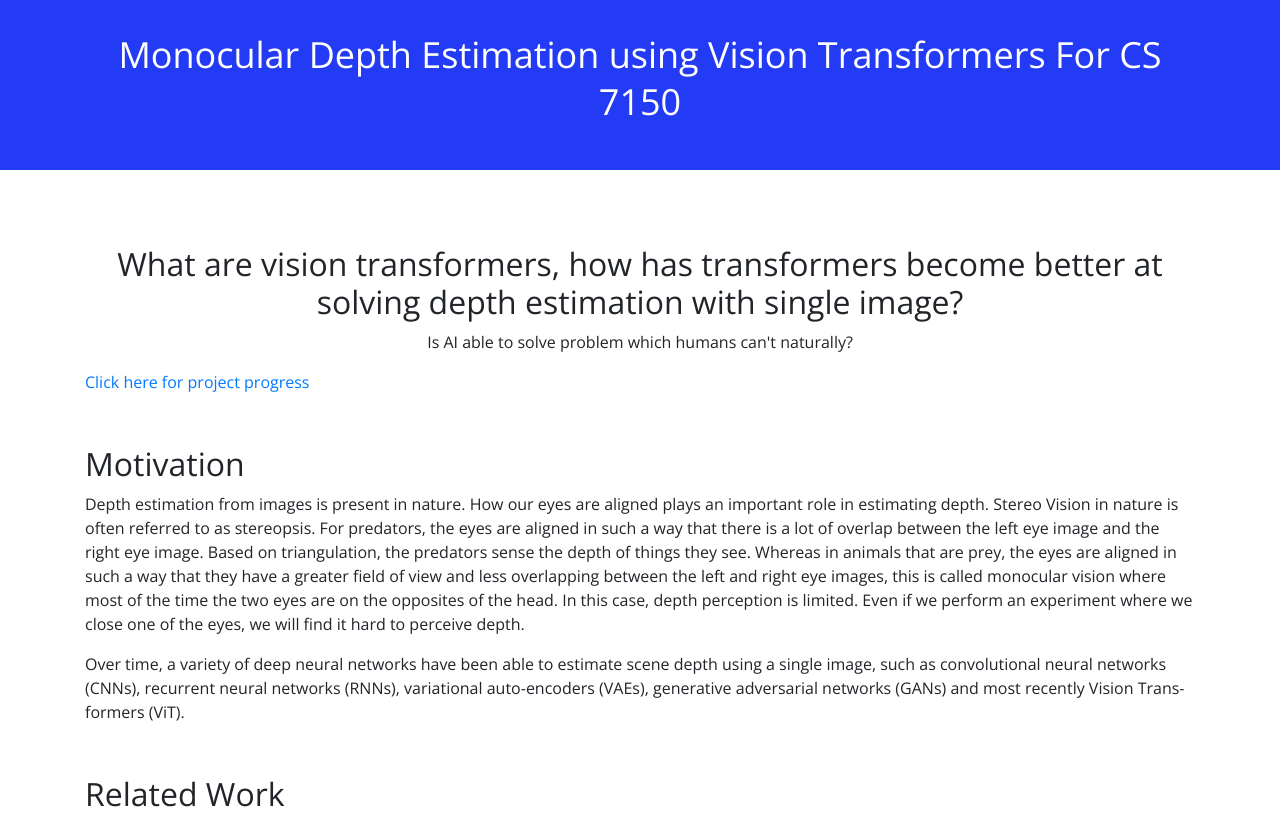
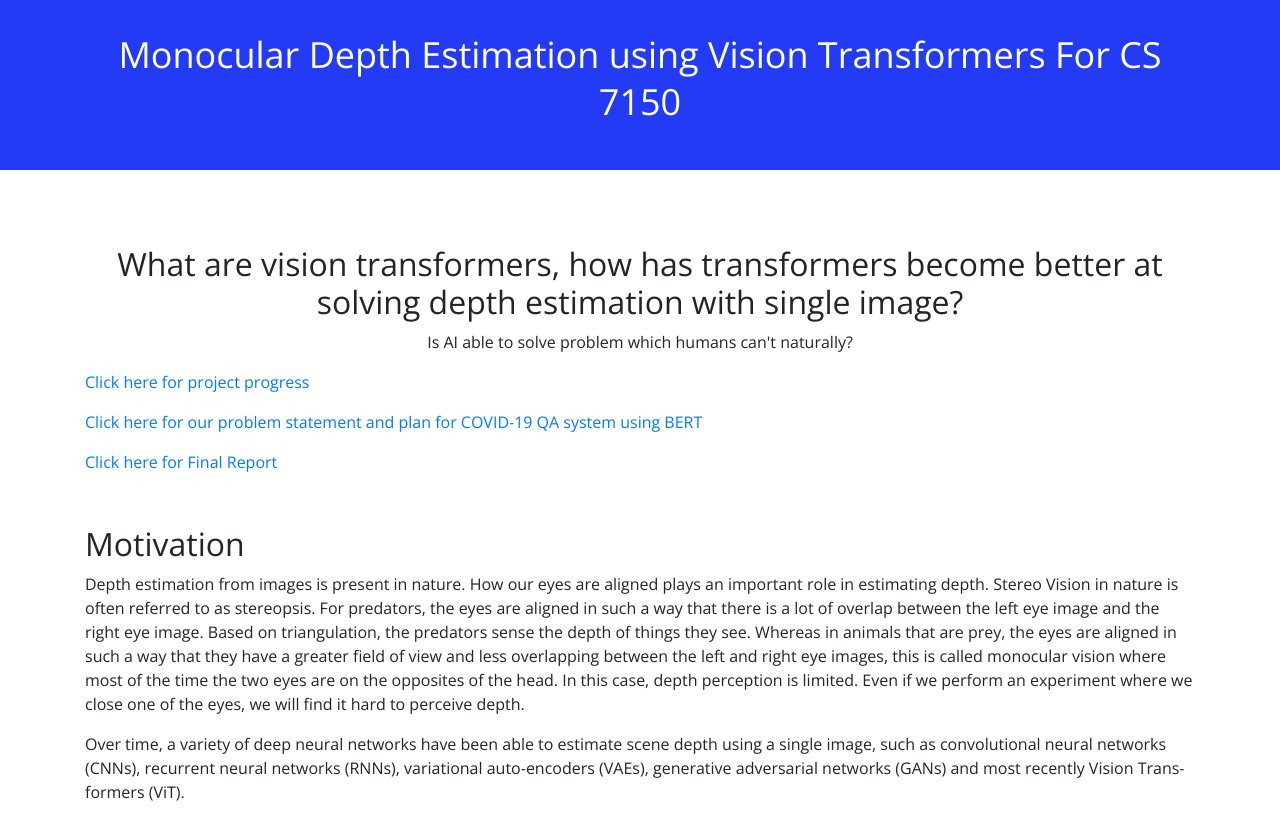
Before and after one commit to tharini-p/depth-estimation-using-transformers, a plain HTML site: page index.html in a window 1280 px wide. Shown: the top 816 px of the page. Drawn offline with nearby package versions, Linux system fonts and the light colour scheme.

Commit message:
Added final report link

```diff
--- a/index.html
+++ b/index.html
@@ -40,6 +40,12 @@
 
 <p>
           <a href="progress.html" target="_blank">Click here for project progress</a>
+ </p>
+ <p>
+          <a href="bert_qa.html" target="_blank">Click here for our problem statement and plan for COVID-19 QA system using BERT</a>
+ </p>
+ <p>
+          <a href="final_report.html" target="_blank">Click here for Final Report</a>
  </p>
 
 <h2>Motivation</h2>
```
